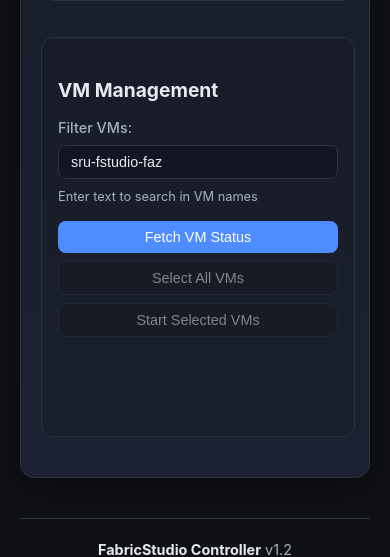
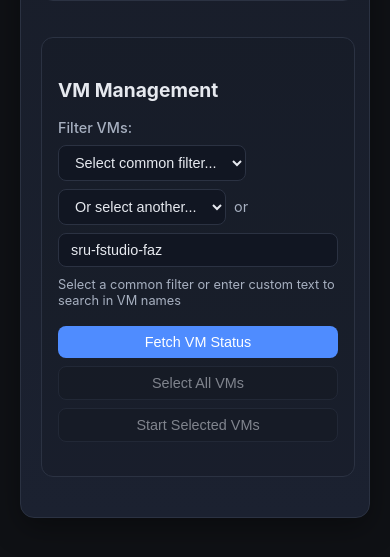
Before and after one commit to s-ruiter/FabricStudioController, a Flask app: page / in a window 390 px wide. Shown: the part 880-1437 px from the top of the page. Run offline with Flask 3, Linux system fonts and the light colour scheme.

Commit message:
Add common filter select boxes for sru-fstudio-faz and sru-fpoc
Filter UI enhancements:
- Added two select boxes for commonly used filters
- First select: 'Select common filter...' with sru-fstudio-faz and sru-fpoc options
- Second select: 'Or select another...' with same options for flexibility
- Maintains existing text input field for custom filters
- Responsive flex layout with proper styling

JavaScript functionality:
- Select boxes populate text input when option is selected
- Select boxes clear each other when one is selected
- Text input clears select boxes when user types custom filter
- Maintains all existing filter functionality

User experience improvements:
- Quick access to most commonly used filters
- Visual indication of available common filters
- Flexible workflow: select common or type custom
- Clean, intuitive interface layout
- Maintains backward compatibility

This makes it much easier for users to quickly select the two most commonly used filters while preserving the flexibility to enter custom filters.

```diff
--- a/templates/index.html
+++ b/templates/index.html
@@ -82,8 +82,21 @@
                         <div class="filter-section">
                             <div class="filter-control">
                                 <label for="vm-filter">Filter VMs:</label>
-                                <input type="text" id="vm-filter" name="vm-filter" value="{{ config.default_vm_filter }}" placeholder="e.g., workshop, test, faz">
-                                <small class="filter-help">Enter text to search in VM names</small>
+                                <div style="display: flex; gap: 8px; align-items: center; flex-wrap: wrap;">
+                                    <select id="common-filter-1" style="padding: 8px 12px; border: 1px solid var(--border-color); border-radius: 8px; background: var(--input-bg); color: var(--text-primary); font-size: 0.9rem;">
+                                        <option value="">Select common filter...</option>
+                                        <option value="sru-fstudio-faz">sru-fstudio-faz</option>
+                                        <option value="sru-fpoc">sru-fpoc</option>
+                                    </select>
+                                    <select id="common-filter-2" style="padding: 8px 12px; border: 1px solid var(--border-color); border-radius: 8px; background: var(--input-bg); color: var(--text-primary); font-size: 0.9rem;">
+                                        <option value="">Or select another...</option>
+                                        <option value="sru-fstudio-faz">sru-fstudio-faz</option>
+                                        <option value="sru-fpoc">sru-fpoc</option>
+                                    </select>
+                                    <span style="color: var(--text-secondary); font-size: 0.9rem;">or</span>
+                                    <input type="text" id="vm-filter" name="vm-filter" value="{{ config.default_vm_filter }}" placeholder="e.g., workshop, test, faz" style="flex: 1; min-width: 200px;">
+                                </div>
+                                <small class="filter-help">Select a common filter or enter custom text to search in VM names</small>
                             </div>
                         </div>
                         <div class="action-section">
@@ -122,6 +135,8 @@
             const extraInputField = document.getElementById('extra-input');
             const extraInputLabel = document.getElementById('extra-input-label');
             const vmFilterInput = document.getElementById('vm-filter');
+            const commonFilter1 = document.getElementById('common-filter-1');
+            const commonFilter2 = document.getElementById('common-filter-2');
 
             let pollingInterval = null;
             let vmsToWatch = [];
@@ -313,6 +328,29 @@
             selectAllBtn.addEventListener('click', toggleSelectAll);
             vmList.addEventListener('change', updateUiState);
 
+            // Common filter select box handlers
+            commonFilter1.addEventListener('change', function() {
+                if (this.value) {
+                    vmFilterInput.value = this.value;
+                    commonFilter2.value = ''; // Clear the other select
+                }
+            });
+
+            commonFilter2.addEventListener('change', function() {
+                if (this.value) {
+                    vmFilterInput.value = this.value;
+                    commonFilter1.value = ''; // Clear the other select
+                }
+            });
+
+            // Clear select boxes when typing in text input
+            vmFilterInput.addEventListener('input', function() {
+                if (this.value) {
+                    commonFilter1.value = '';
+                    commonFilter2.value = '';
+                }
+            });
+
             function toggleExtraInput() {
                 const selectedOption = commandSelect.options[commandSelect.selectedIndex];
                 const requiresInput = selectedOption.getAttribute('data-requires-input') === 'true';
```
